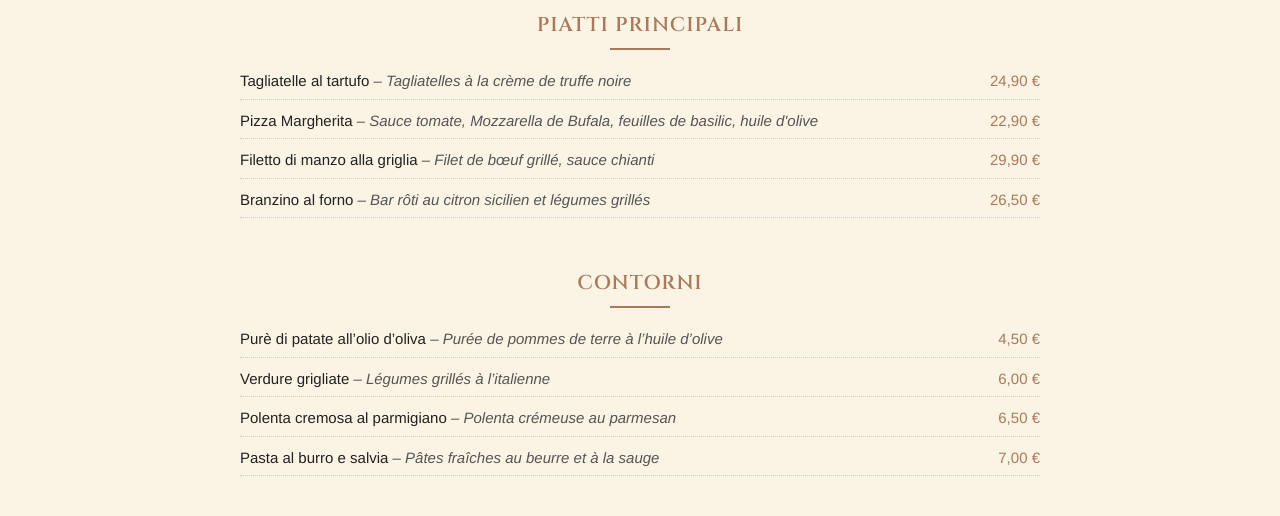
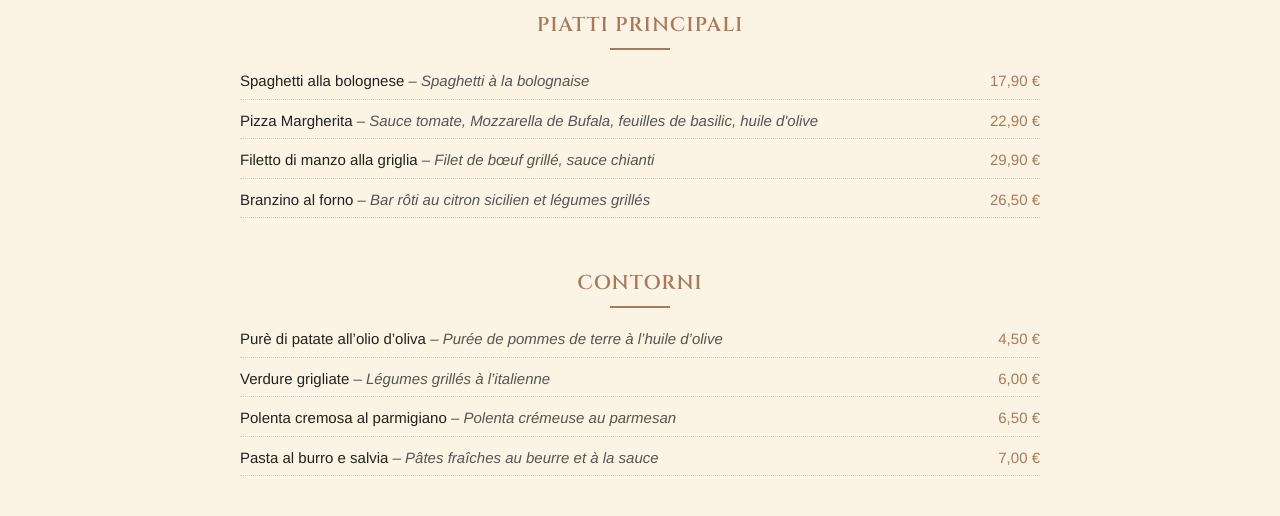
Before and after one commit to ledzsucrey213/jy_dev_template_restaurant, a React (Vite) app: page /menu in a window 1280 px wide. Shown: the part 338-854 px from the top of the page. Built offline with nearby package versions, Linux system fonts and the light colour scheme.

Commit message:
adding models

```diff
--- a/src/components/menu/Menu.tsx
+++ b/src/components/menu/Menu.tsx
@@ -23,8 +23,8 @@ const Menu = () => {
     {
       title: "PIATTI PRINCIPALI",
       items: [
-        { it: "Tagliatelle al tartufo", fr: "Tagliatelles à la crème de truffe noire", price: "24,90 €" },
-        { it: "Pizza Margherita", fr: "Sauce tomate, Mozzarella de Bufala, feuilles de basilic, huile d'olive", price: "22,90 €", vr: true },
+        { it: "Spaghetti alla bolognese", fr: "Spaghetti à la bolognaise", price: "17,90 €", model: "spaghetti.usdz" },
+        { it: "Pizza Margherita", fr: "Sauce tomate, Mozzarella de Bufala, feuilles de basilic, huile d'olive", price: "22,90 €", model: "Pizza.usdz" },
         { it: "Filetto di manzo alla griglia", fr: "Filet de bœuf grillé, sauce chianti", price: "29,90 €" },
         { it: "Branzino al forno", fr: "Bar rôti au citron sicilien et légumes grillés", price: "26,50 €" },
       ],
@@ -35,7 +35,7 @@ const Menu = () => {
         { it: "Purè di patate all’olio d’oliva", fr: "Purée de pommes de terre à l’huile d’olive", price: "4,50 €" },
         { it: "Verdure grigliate", fr: "Légumes grillés à l’italienne", price: "6,00 €" },
         { it: "Polenta cremosa al parmigiano", fr: "Polenta crémeuse au parmesan", price: "6,50 €" },
-        { it: "Pasta al burro e salvia", fr: "Pâtes fraîches au beurre et à la sauge", price: "7,00 €" },
+        { it: "Pasta al burro e salvia", fr: "Pâtes fraîches au beurre et à la sauce", price: "7,00 €" },
       ],
     },
     {
@@ -87,10 +87,10 @@ const Menu = () => {
                   <div style={{ display: "flex", alignItems: "center" }}>
                     <span className="item-price">{item.price}</span>
 
-                    {isMobile && item.vr && isIOS() && (
+                    {isMobile && item.model && isIOS() && (
                       <a
                         rel="ar"
-                        href="/models/Pizza.usdz"
+                        href={`/models/${item.model}`}
                         style={{
                           marginLeft: "10px",
                           display: "inline-block",
```
Also changed, not shown: 1 other file (tests, documents, lock files or other folders).
